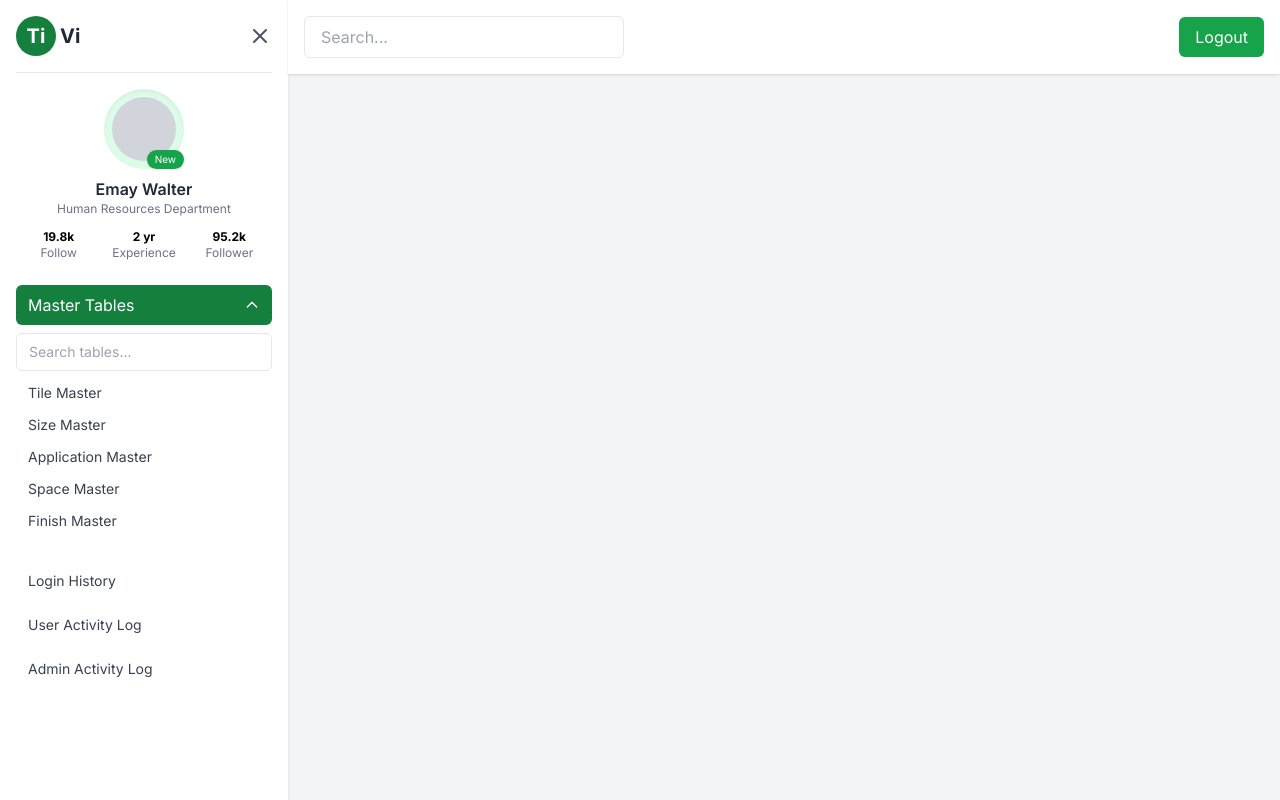
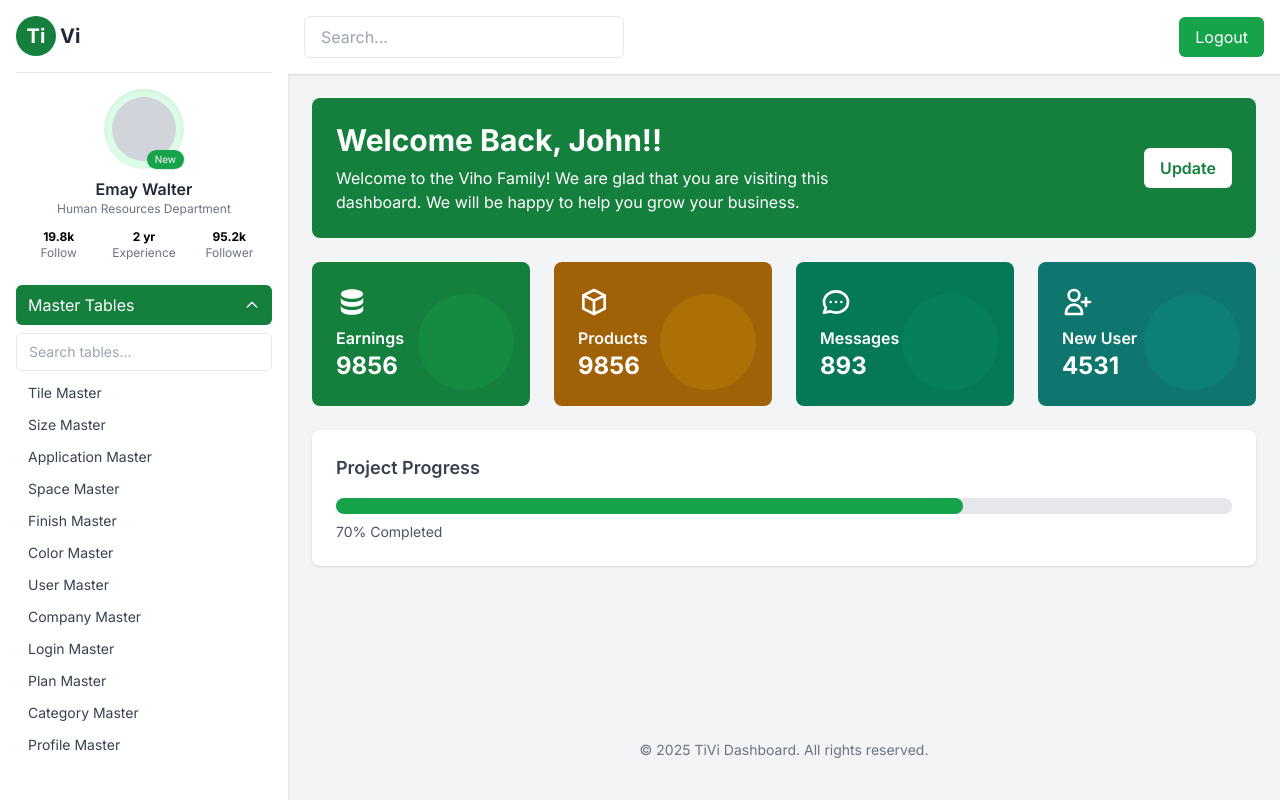
Before and after one commit to KARLE-ATHARVA/SVIK, a React (Create React App) app in the folder my-app/: page /dashboard in a window 1280 px wide. Both pictures are taken after a click on the button "Master Tables". Built offline with nearby package versions, Linux system fonts and the light colour scheme.

Commit message:
Landing Page with Navigation

```diff
--- a/my-app/package.json
+++ b/my-app/package.json
@@ -12,6 +12,7 @@
     "react-calendar": "^6.0.0",
     "react-dom": "^19.1.0",
     "react-icons": "^5.5.0",
+    "react-router-dom": "^7.6.3",
     "react-scripts": "5.0.1",
     "web-vitals": "^2.1.4"
   },
--- a/my-app/src/App.js
+++ b/my-app/src/App.js
@@ -1,9 +1,15 @@
 import React from 'react';
+import { BrowserRouter as Router, Routes, Route } from 'react-router-dom';
 import LoginPage from './components/LoginPage';
 import Dashboard from './components/Dashboard';
 
-function App() {
-  return <Dashboard />;
+export default function App() {
+  return (
+    <Router>
+      <Routes>
+        <Route path="/" element={<LoginPage />} />
+        <Route path="/dashboard" element={<Dashboard />} />
+      </Routes>
+    </Router>
+  );
 }
-
-export default App;
--- a/my-app/src/components/CalenderCard.jsx
+++ /dev/null
@@ -1,14 +0,0 @@
-import React, { useState } from 'react';
-import Calendar from 'react-calendar';
-import 'react-calendar/dist/Calendar.css';
-
-export default function CalendarCard() {
-  const [date, setDate] = useState(new Date());
-
-  return (
-    <div className="bg-white p-6 rounded-lg shadow-md">
-      <h2 className="text-xl font-bold mb-4">Calendar</h2>
-      <Calendar onChange={setDate} value={date} />
-    </div>
-  );
-}
--- a/my-app/src/components/Dashboard.jsx
+++ b/my-app/src/components/Dashboard.jsx
@@ -1,16 +1,18 @@
-import React from 'react';
+// Dashboard.js
+import React, { useState } from 'react';
 import Sidebar from './Sidebar';
 import Topbar from './Topbar';
+import MainContent from './LandingPage';
 
 export default function Dashboard() {
+  const [collapsed, setCollapsed] = useState(false);
+
   return (
-    <div className="flex h-screen bg-gray-100">
-      <Sidebar />
-
-      <div className="flex flex-col flex-1">
-        <Topbar />
-
-
+    <div className="flex h-screen bg-gray-100 overflow-hidden">
+      <Sidebar collapsed={collapsed} />
+      <div className="flex flex-col flex-1 overflow-hidden">
+        <Topbar collapsed={collapsed} setCollapsed={setCollapsed} />
+        <MainContent />
       </div>
     </div>
   );
--- /dev/null
+++ b/my-app/src/components/LandingPage.jsx
@@ -0,0 +1,57 @@
+// MainContent.js (LandingPage.js)
+import React from 'react';
+import { HiDatabase, HiOutlineCube, HiOutlineChat, HiOutlineUserAdd } from 'react-icons/hi';
+
+export default function MainContent() {
+  const stats = [
+    { title: 'Earnings', value: '9856', icon: <HiDatabase size={32} />, bg: 'bg-green-700', overlay: 'bg-green-600/30' },
+    { title: 'Products', value: '9856', icon: <HiOutlineCube size={32} />, bg: 'bg-yellow-700', overlay: 'bg-yellow-600/30' },
+    { title: 'Messages', value: '893', icon: <HiOutlineChat size={32} />, bg: 'bg-emerald-700', overlay: 'bg-emerald-600/30' },
+    { title: 'New User', value: '4531', icon: <HiOutlineUserAdd size={32} />, bg: 'bg-teal-700', overlay: 'bg-teal-600/30' },
+  ];
+
+  return (
+    <div className="flex flex-col flex-1 p-6 overflow-auto">
+      <div className="bg-green-700 text-white rounded-lg p-6 flex flex-col md:flex-row justify-between items-center mb-6">
+        <div>
+          <h2 className="text-2xl md:text-3xl font-bold mb-2">Welcome Back, John!!</h2>
+          <p className="text-sm md:text-base max-w-xl">
+            Welcome to the Viho Family! We are glad that you are visiting this dashboard.
+            We will be happy to help you grow your business.
+          </p>
+        </div>
+        <button className="mt-4 md:mt-0 bg-white text-green-700 px-4 py-2 rounded-md font-semibold">
+          Update
+        </button>
+      </div>
+
+      <div className="grid grid-cols-1 sm:grid-cols-2 lg:grid-cols-4 gap-6 mb-6">
+        {stats.map((stat, i) => (
+          <div key={i} className={`relative ${stat.bg} rounded-lg p-6 text-white overflow-hidden`}>
+            <div className="relative z-10">
+              <div className="mb-2">{stat.icon}</div>
+              <h3 className="text-md font-semibold">{stat.title}</h3>
+              <p className="text-2xl font-bold">{stat.value}</p>
+            </div>
+            <div className={`absolute right-4 bottom-4 w-24 h-24 rounded-full ${stat.overlay} z-0`}></div>
+          </div>
+        ))}
+      </div>
+
+      <div className="bg-white shadow rounded-lg p-6 mb-6">
+        <h3 className="text-lg font-semibold mb-4 text-gray-700">Project Progress</h3>
+        <div className="w-full bg-gray-200 rounded-full h-4">
+          <div
+            className="bg-green-600 h-4 rounded-full transition-all duration-1000 ease-in-out"
+            style={{ width: '70%' }}
+          ></div>
+        </div>
+        <p className="mt-2 text-sm text-gray-600">70% Completed</p>
+      </div>
+
+      <footer className="mt-auto py-4 text-center text-sm text-gray-500">
+        © 2025 TiVi Dashboard. All rights reserved.
+      </footer>
+    </div>
+  );
+}
--- a/my-app/src/components/LoginPage.jsx
+++ b/my-app/src/components/LoginPage.jsx
@@ -1,19 +1,31 @@
 import React, { useState } from 'react';
+import { useNavigate } from 'react-router-dom';
 import illustration from '../assets/illustration.jpg';
 
-function LoginPage() {
+export default function LoginPage() {
+  const navigate = useNavigate();
   const [showPassword, setShowPassword] = useState(false);
   const [email, setEmail] = useState('');
   const [password, setPassword] = useState('');
+
+  const handleLogin = (e) => {
+    e.preventDefault();
+    if (email && password) {
+      // ✅ Redirect to dashboard after successful input
+      navigate('/dashboard');
+    } else {
+      alert('Please enter both email and password');
+    }
+  };
 
   return (
     <div className="flex min-h-screen">
       {/* Left Side Image + Text */}
       <div className="w-1/2 bg-green-100 flex flex-col items-center justify-center p-10">
-        <img src={illustration} alt="Illustration" className="w-3/4 mb-6" />
+        <img src={illustration} alt="Illustration" className="w-3/4 mb-6 rounded" />
         <h2 className="text-2xl font-bold mb-2">Exam Mastery Hub</h2>
         <p className="text-center text-gray-600 max-w-md">
-          Unleash Your Academic Success with Exam Mastery Hub’s Exam Excellence Platform
+          Unleash Your Academic Success with Exam Mastery Hub’s Exam Excellence Platform.
         </p>
       </div>
 
@@ -23,7 +35,7 @@ function LoginPage() {
           <h1 className="text-3xl font-bold mb-2">Sign In</h1>
           <p className="text-gray-600 mb-6">Welcome back! Log in to your account.</p>
 
-          <form>
+          <form onSubmit={handleLogin}>
             {/* Email */}
             <div className="mb-5">
               <label className="block text-sm font-semibold mb-2">Email Address</label>
@@ -58,16 +70,15 @@ function LoginPage() {
               </div>
             </div>
 
-            {/* Remember + Forgot */}
+            {/* Remember me & Forgot password */}
             <div className="flex justify-between items-center mb-6 text-sm">
               <label className="flex items-center">
                 <input type="checkbox" className="mr-2" />
                 Remember me
               </label>
-                <a href="/forgot-password" className="text-green-700 hover:underline">
+              <a href="#" className="text-green-700 hover:underline">
                 Forgot password?
               </a>
-
             </div>
 
             {/* Sign In Button */}
@@ -98,12 +109,13 @@ function LoginPage() {
 
           {/* Create Account */}
           <p className="text-center text-sm mt-6">
-            Are you new? <a href="#" className="text-green-700 hover:underline">Create an Account</a>
+            Are you new?{' '}
+            <a href="#" className="text-green-700 hover:underline">
+              Create an Account
+            </a>
           </p>
         </div>
       </div>
     </div>
   );
 }
-
-export default LoginPage;
--- a/my-app/src/components/Sidebar.jsx
+++ b/my-app/src/components/Sidebar.jsx
@@ -1,10 +1,9 @@
-import React, { useState } from 'react';
-import { HiOutlineMenuAlt3, HiOutlineX } from 'react-icons/hi';
+// Sidebar.js
+import React from 'react';
 
-export default function Sidebar() {
-  const [collapsed, setCollapsed] = useState(false);
-  const [isMasterOpen, setIsMasterOpen] = useState(false);
-  const [searchTerm, setSearchTerm] = useState('');
+export default function Sidebar({ collapsed }) {
+  const [searchTerm, setSearchTerm] = React.useState('');
+  const [isMasterOpen, setIsMasterOpen] = React.useState(false);
 
   const masterTables = [
     'Tile Master', 'Size Master', 'Application Master', 'Space Master',
@@ -17,27 +16,18 @@ export default function Sidebar() {
   );
 
   return (
-    <div className={`bg-white ${collapsed ? 'w-20' : 'w-72'} h-screen shadow flex flex-col p-4 transition-all duration-300 font-sans`}>
-      {/* Brand + Toggle */}
-      <div className="flex items-center justify-between mb-4">
-        <div className="flex items-center">
+    <div className={`${collapsed ? 'hidden' : 'w-72'} bg-white h-screen shadow flex flex-col p-4 transition-all duration-300 font-sans`}>
+      {/* Brand */}
+      <div className="flex items-center mb-4">
         <div className="w-10 h-10 bg-green-700 rounded-full flex items-center justify-center text-white text-xl font-bold">
           Ti
         </div>
-          {!collapsed && (
         <h1 className="ml-1 text-xl font-bold text-gray-800">Vi</h1>
-          )}
-        </div>
-        <button onClick={() => setCollapsed(!collapsed)} className="text-gray-600 hover:text-green-700 transition">
-          {collapsed ? <HiOutlineMenuAlt3 size={24} /> : <HiOutlineX size={24} />}
-        </button>
       </div>
 
-      {/* Horizontal line */}
       <hr className="border-gray-200 mb-4" />
 
-      {/* Profile */}
-      {!collapsed && (
+      {/* Profile - Non-scrollable section */}
       <div className="flex flex-col items-center mb-6">
         <div className="relative mb-2">
           <div className="w-20 h-20 rounded-full bg-green-100 flex items-center justify-center shadow-inner">
@@ -63,8 +53,9 @@ export default function Sidebar() {
           </div>
         </div>
       </div>
-      )}
 
+      {/* Scrollable section starts here */}
+      <div className="flex-1 overflow-y-auto">
         {/* Master Tables */}
         <div className="mb-6">
           <button
@@ -73,7 +64,7 @@ export default function Sidebar() {
               isMasterOpen ? 'bg-green-700 text-white' : 'text-gray-700 hover:bg-green-700 hover:text-white'
             }`}
           >
-          {!collapsed && <span>Master Tables</span>}
+            <span>Master Tables</span>
             <svg
               className={`w-4 h-4 ml-auto transition-transform ${isMasterOpen ? 'rotate-180' : ''}`}
               fill="none"
@@ -85,12 +76,8 @@ export default function Sidebar() {
           </button>
 
           {/* Dropdown */}
-        {!collapsed && (
-          <div
-            className={`overflow-hidden transition-all duration-500 ${
-              isMasterOpen ? 'max-h-60 mt-2' : 'max-h-0'
-            }`}
-          >
+          {isMasterOpen && (
+            <div className="mt-2">
               <input
                 type="text"
                 placeholder="Search tables..."
@@ -98,7 +85,7 @@ export default function Sidebar() {
                 onChange={(e) => setSearchTerm(e.target.value)}
                 className="w-full px-3 py-2 mb-2 border rounded-md text-sm"
               />
-            <div className="flex flex-col gap-1 overflow-y-auto max-h-40 pr-1">
+              <div className="flex flex-col gap-1">
                 {filteredTables.map((table, idx) => (
                   <a
                     href="#"
@@ -117,7 +104,6 @@ export default function Sidebar() {
         </div>
 
         {/* Standalone Links */}
-      {!collapsed && (
         <div className="flex flex-col gap-2">
           <a href="#" className="block px-3 py-2 rounded hover:bg-green-100 text-gray-700 text-sm">
             Login History
@@ -129,7 +115,8 @@ export default function Sidebar() {
             Admin Activity Log
           </a>
         </div>
-      )}
+      </div>
+      {/* Scrollable section ends here */}
     </div>
   );
 }
--- a/my-app/src/components/Widgets.jsx
+++ /dev/null
@@ -1,10 +0,0 @@
-import React from 'react';
-
-export default function Widgets({ title, amount }) {
-  return (
-    <div className="bg-white p-6 rounded-lg shadow-md flex flex-col items-start">
-      <h2 className="text-xl font-bold mb-2">{title}</h2>
-      <p className="text-2xl font-semibold">{amount}</p>
-    </div>
-  );
-}
```
Also changed, not shown: 1 other file (tests, documents, lock files or other folders). Lines whose indentation alone changed are shown as unchanged.
